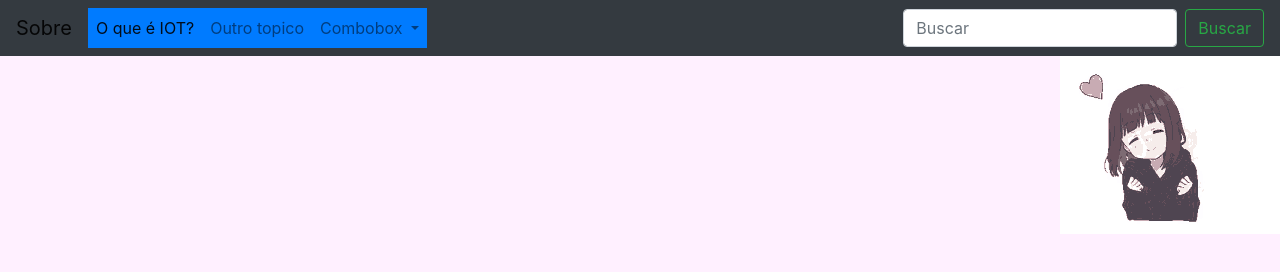
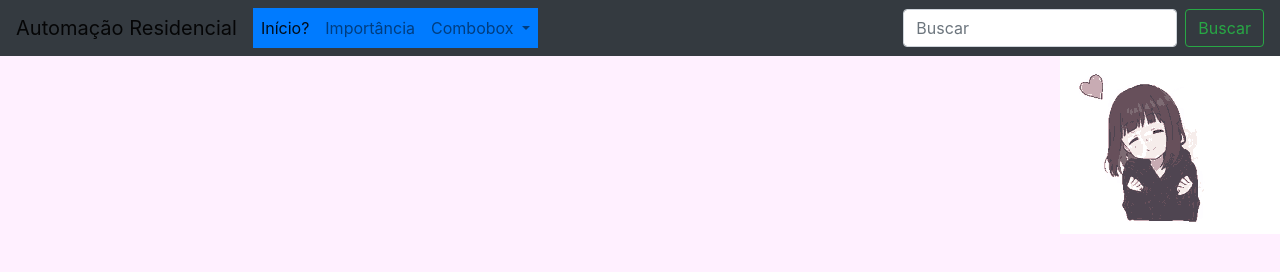
Before and after one commit to ThyagoFRTS/Pagina4bytes, a plain HTML site: page index.html in a window 1280 px wide. Drawn offline with nearby package versions, Linux system fonts and the light colour scheme.

Commit message:
As alterações da Galcy

```diff
--- a/index.html
+++ b/index.html
@@ -35,7 +35,7 @@
     <!--<a href="#" class="btn btn-primary">botaozim </a>-->
 
 <nav class="navbar navbar-expand-lg navbar-light bg-dark">
-  <a class="navbar-brand" href="#">Sobre</a>
+  <a class="navbar-brand" href="#">Automação Residencial</a>
   <button class="navbar-toggler" type="button" data-toggle="collapse" data-target="#navbarSupportedContent" aria-controls="navbarSupportedContent" aria-expanded="false" aria-label="Toggle navigation">
     <span class="navbar-toggler-icon"></span>
   </button>
@@ -43,10 +43,10 @@
   <div class="collapse navbar-collapse" id="navbarSupportedContent">
     <ul class="navbar-nav mr-auto navbar-light bg-primary">
       <li class="nav-item active">
-        <a class="nav-link" href="#">O que é IOT?</a>
+        <a class="nav-link" href="#">Início?</a>
       </li>
       <li class="nav-item">
-        <a class="nav-link" href="#">Outro topico</a>
+        <a class="nav-link" href="#">Importância</a>
       </li>
       <li class="nav-item dropdown">
         <a class="nav-link dropdown-toggle" href="#" id="navbarDropdown" role="button" data-toggle="dropdown" aria-haspopup="true" aria-expanded="false">
```
